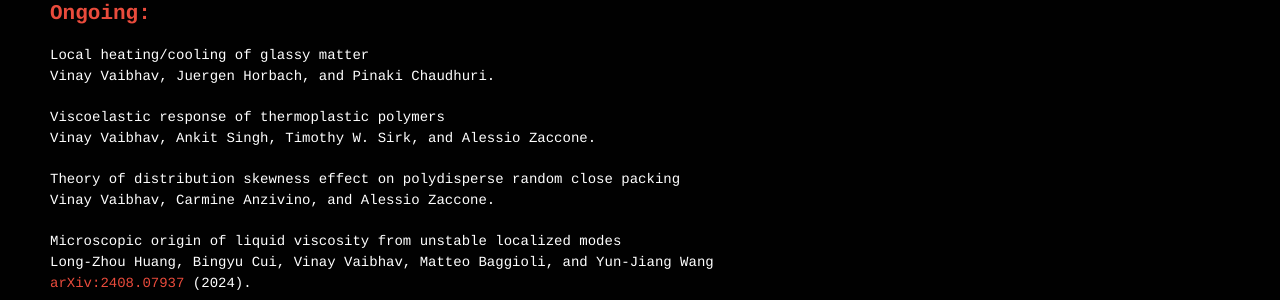
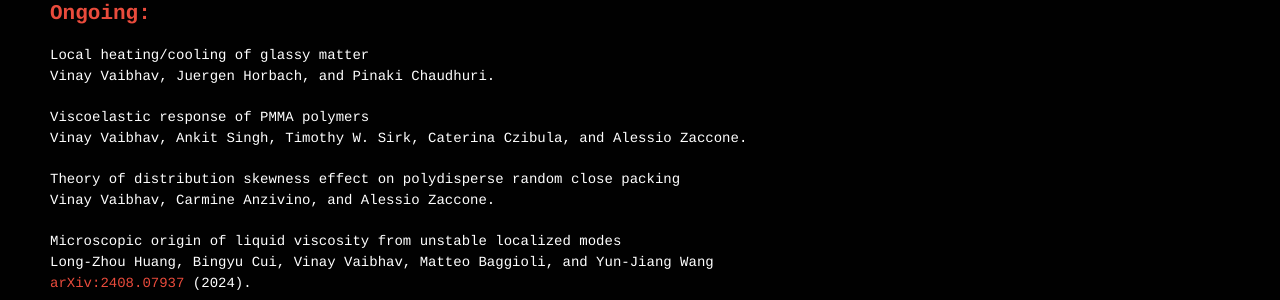
Before and after one commit to vinayphys/vinayphys.github.io, a Jekyll site: the page built from Publications.md, in a window 1280 px wide. Shown: the part 545-845 px from the top of the page. Built offline with Jekyll 4.4.1, drawn with Linux system fonts in a browser that asks for light colours; our own code applies the rules of GitHub Pages for plain Markdown files; a script that is not in the unit is left out.

Commit message:
Update Publications.md

```diff
--- a/Publications.md
+++ b/Publications.md
@@ -10,8 +10,8 @@ title: Publications
 Local heating/cooling of glassy matter
 Vinay Vaibhav, Juergen Horbach, and Pinaki Chaudhuri.
 
-Viscoelastic response of thermoplastic polymers
-Vinay Vaibhav, Ankit Singh, Timothy W. Sirk, and Alessio Zaccone.
+Viscoelastic response of PMMA polymers
+Vinay Vaibhav, Ankit Singh, Timothy W. Sirk, Caterina Czibula, and Alessio Zaccone.
 
 Theory of distribution skewness effect on polydisperse random close packing
 Vinay Vaibhav, Carmine Anzivino, and Alessio Zaccone.
```
